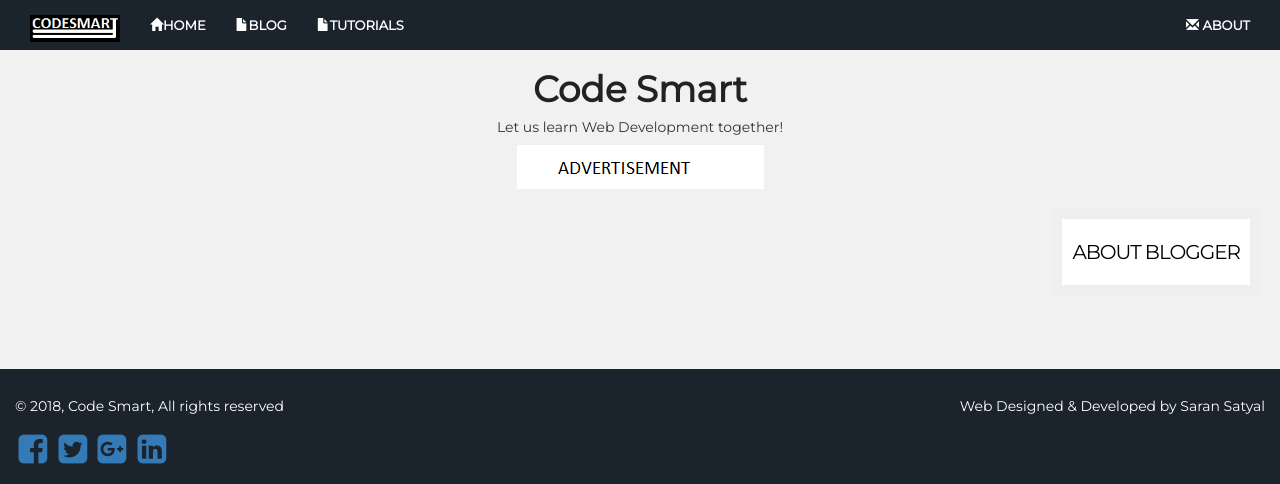
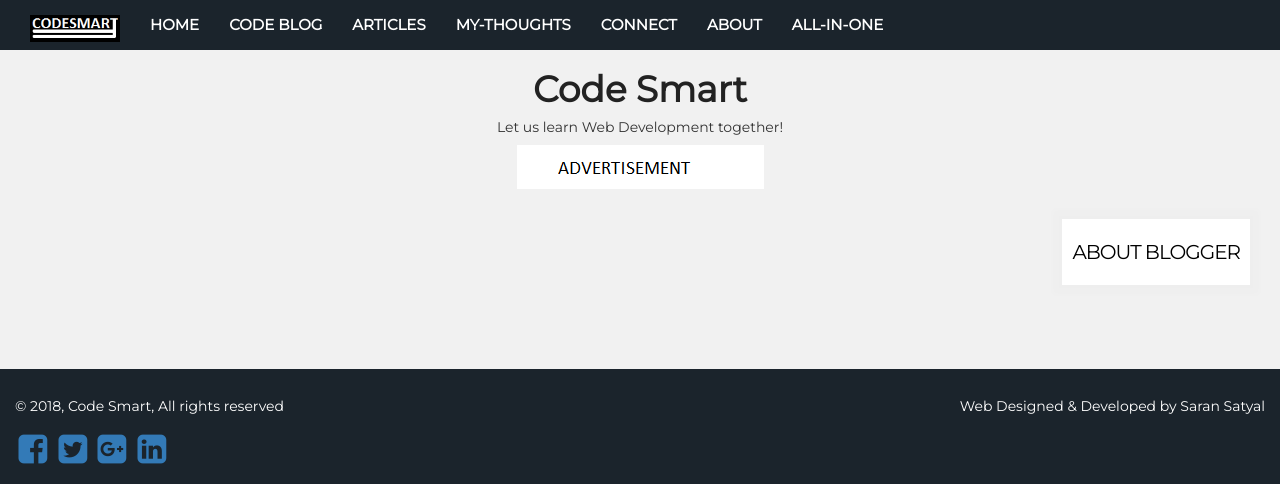
Before and after one commit to saransatyal/codesmart, a Django app: page / in a window 1280 px wide. Shown: the top 484 px of the page. Run offline with Django 3.2, Linux system fonts and the light colour scheme; data that the repository does not hold is empty; some libraries are stand-ins or nearby versions.

Commit message:
updated few more new menu

```diff
--- a/static/css/app.css
+++ b/static/css/app.css
@@ -25,7 +25,7 @@ nav.navbar-webmaster
 {
    background: #1b242c; text-align: center;
   font-family: 'Montserrat', sans-serif;
-  font-size: 13px;
+  font-size: 15px;
   font-weight: bold;
   height: auto;
   position: fixed;
--- a/templates/base.html
+++ b/templates/base.html
@@ -32,15 +32,17 @@
             <a class="navbar-brand" href="{% url 'home' %}"> <img class="img-responsive"button style="margin: 0 auto;" src="/static/img/logo.png" /></a>
           </div>
           <div class="collapse navbar-collapse" id="navbar">
-            <ul class="nav navbar-nav navbar-left" id="navbar">
+            <ul class="nav navbar-nav" id="navbar">
 
-              <li><a href="{% url 'home' %}"><i class="glyphicon glyphicon-home"></i>HOME</a></li>
+              <li><a href="{% url 'home' %}"><i class=""></i>HOME</a></li>
               <!-- <li><a target="_blank" href="https://github.com/saransatyal"><i class="glyphicon glyphicon-link"></i>GITHUB</a></li> -->
-               <li><a href="{% url 'mythoughts' %}"><i class="glyphicon glyphicon-file"></i>BLOG</a></li>
-               <li><a href="{% url 'archive' %}"><span class="glyphicon glyphicon-file"></span>TUTORIALS</a></li>
-            </ul>
-            <ul class="nav navbar-nav navbar-right">
-              <li><a href="{% url 'author_info' %}"><i class="glyphicon glyphicon-envelope"></i> ABOUT</a></li>
+              <li><a href="{% url 'archive' %}"><span class=" "></span>CODE BLOG</a></li>
+               <li><a href="{% url 'mythoughts' %}"><i class=" "></i>ARTICLES</a></li>
+               <li><a href=""><span class=" "></span>MY-THOUGHTS</a></li>
+               <li><a href="{% url 'author_info' %}"><i class=" "></i> CONNECT</a></li>
+              <li><a href="{% url 'author_info' %}"><i class=" "></i> ABOUT</a></li>
+              <li><a href="{% url 'archive' %}"><span class=" "></span>ALL-IN-ONE</a></li>
+
               <!-- <li><a href="{% url 'author_info' %}"><span class="glyphicon glyphicon-log-in"></span> WRITE ME</a></li> -->
             </ul>
           </div>
```
